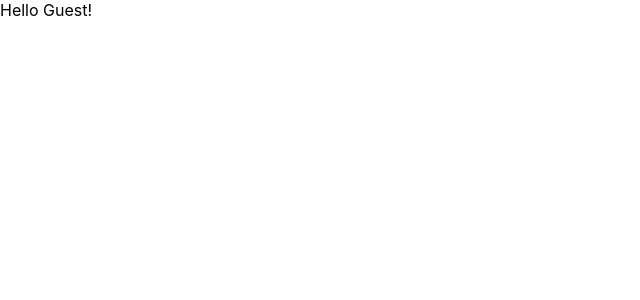
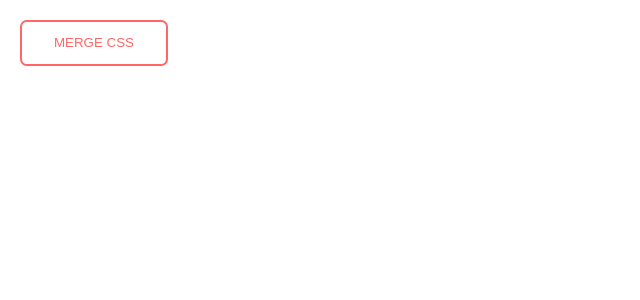
Before and after one commit to bala-krishna-challa/react-patterns, a React (Create React App) app: page / in a window 1280 px wide. Shown: the top 300 px of the page, without its empty margins (0-640 px from the left). Built offline with nearby package versions, Linux system fonts and the light colour scheme.

Commit message:
merge props

```diff
--- a/src/App.tsx
+++ b/src/App.tsx
@@ -1,7 +1,7 @@
-import Greetings from "./default-props/Greetings";
+import MergeProps from "./merge-props";
 
 function App() {
-  return <Greetings />;
+  return <MergeProps />;
 }
 
 export default App;
--- /dev/null
+++ b/src/merge-props/Button.tsx
@@ -0,0 +1,14 @@
+import { ReactNode } from "react";
+import "./styles.css";
+
+type Props = {
+  classNames?: string[];
+  children: ReactNode;
+};
+
+const Button: React.FC<Props> = ({ classNames = [], ...props }) => {
+  const classes = ["btn", ...classNames].filter(Boolean).join(" ").trim();
+  return <button className={classes} {...props}></button>;
+};
+
+export default Button;
--- /dev/null
+++ b/src/merge-props/index.tsx
@@ -0,0 +1,7 @@
+import Button from "./Button";
+
+function MergeProps() {
+  return <Button classNames={["btn-style"]}>Merge CSS</Button>;
+}
+
+export default MergeProps;
--- /dev/null
+++ b/src/merge-props/styles.css
@@ -0,0 +1,27 @@
+/*Colours*/
+button {
+  --red: #ff6666;
+  --white: #fff;
+}
+
+/* Default Button Style */
+.btn {
+  box-sizing: border-box;
+  background-color: transparent;
+  border: 2px solid var(--red);
+  border-radius: 0.5em;
+  color: var(--red);
+  cursor: pointer;
+  margin: 20px;
+  padding: 1em 2.4em;
+  text-transform: uppercase;
+}
+
+.btn-style {
+  transition: box-shadow 300ms ease-in-out, color 300ms ease-in-out;
+}
+
+.btn-style:hover {
+  box-shadow: 0 0 40px 40px var(--red) inset;
+  color: var(--white);
+}
```
